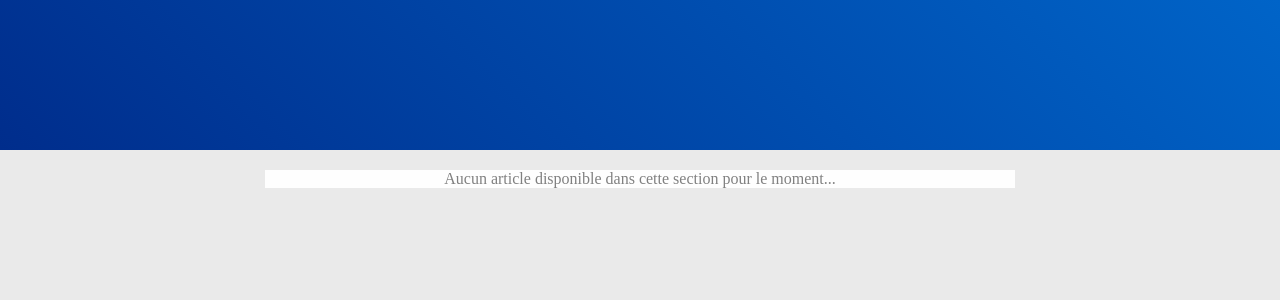
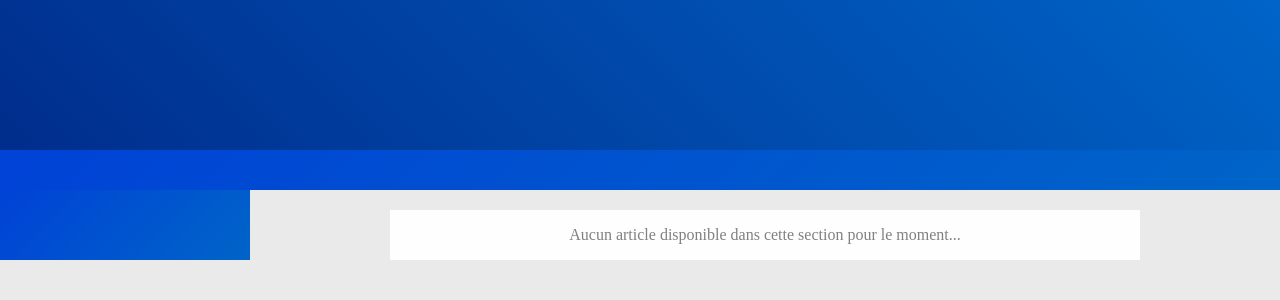
Before and after one commit to Barnaud/CECI-site, a Django app: template monApp/templates/monApp/forum.html in a window 1280 px wide. Shown: the top 300 px of the page. Run offline with Django 3.2, Linux system fonts and the light colour scheme; the template is opened without the code that fills it, so the values that code supplies are empty.

Commit message:
manage empty sections

```diff
--- a/monApp/static/css/style.css
+++ b/monApp/static/css/style.css
@@ -21,9 +21,24 @@ header
 
 }
 
+header .credits{
+	margin: 0px;
+    margin-left: 0px;
+	margin-left: 15px;
+	color: white;
+	font-weight: bolder;
+	text-shadow: 0px 0px black;
+	text-shadow: 2px 0 0 black, -2px 0 0 black, 0 2px 0 black, 0 -2px 0 black, 1px 1px black, -1px -1px 0 black, 1px -1px 0 black, -1px 1px 0 black;
+}
+
 .main_logo{
 	margin: 30px;
 	height:90px;
+	margin-bottom: 0px;
+}
+
+.page{
+	display: flex;
 }
 
 nav{
@@ -36,22 +51,35 @@ nav{
 	white-space: nowrap;
 	max-height: 50px;
 	overflow: auto;
+	height: 40px;
 }
-nav .menu{
+
+aside{
+	background: #0042d6;
+	background: -moz-linear-gradient(-45deg, #0042d6 0%, #0064c8 99%);
+	background: -webkit-linear-gradient(-45deg, #0042d6 0%,#0064c8 99%);
+	background: linear-gradient(135deg, #0042d6 0%,#0064c8 99%);
+	width: 250px;
+	display: flex;
+	flex-direction: column;
+}
+
+aside .menu{
 	display: inline-block;
-	margin: 0px;
-	margin-left: Opx;
+	margin-top: 5px;
 	font-weight: bold;
 	font-family: sans-serif;
 	color: white;
-	padding: 15px;
-	left: 30px;
 	position: relative;
 	transition: background-color;
+		transition-duration: 0s;
 	transition-duration: 0.25s;
+	text-align: center;
+	width: 100%;
+	margin-bottom: 20px;
 }
 
-nav .menu:hover
+aside .menu:hover
 {
 	background-color: #002D66;
 	transition: background-color;
--- a/monApp/templates/monApp/base.html
+++ b/monApp/templates/monApp/base.html
@@ -12,6 +12,7 @@
     <header style="background:linear-gradient(45deg, {{ user.groupe.all.0.couleur }} 0%,{{ user.groupe.all.0.couleur2 }} 10%)">
         {% if user.groupe.all.0.logo %}
 	<img src="{{ user.groupe.all.0.logo.img.url }}" class="main_logo"/>
+            <p class = "credits">Créé par Bernard Jenaste - Pole linguistique</p>
             <div class = "user_info">
             <div class = "l1">
                 <p>{{ user.identifiant }}</p>
@@ -25,13 +26,17 @@
 	</header>
 
     <nav>
+
+    </nav>
+    <div class="page">
+    <aside>
         {% for langue in user.getLangues %}
             <a href="/accueil/langue/{{langue.id}}"><div class="menu">{{ langue.nom_apparent }}</div></a>
         {% endfor %}
-    </nav>
+    </aside>
 
 {% block content %}
 {% endblock %}
-
+    </div>
 </body>
 </html>
--- a/monApp/templates/monApp/forum.html
+++ b/monApp/templates/monApp/forum.html
@@ -20,7 +20,8 @@ Fichiers disponibles
     {% endfor %}
 
 {% if not langue.getArticles %}
-<p style="text-align: center;color: gray;">Aucun article disponible dans cette section pour le moment...</p>{% endif %}
+<p style="text-align: center;color: gray;">Aucun article disponible dans cette section pour le moment...</p>
+{% endif %}
 </article>
 
 {% endblock %}
```
